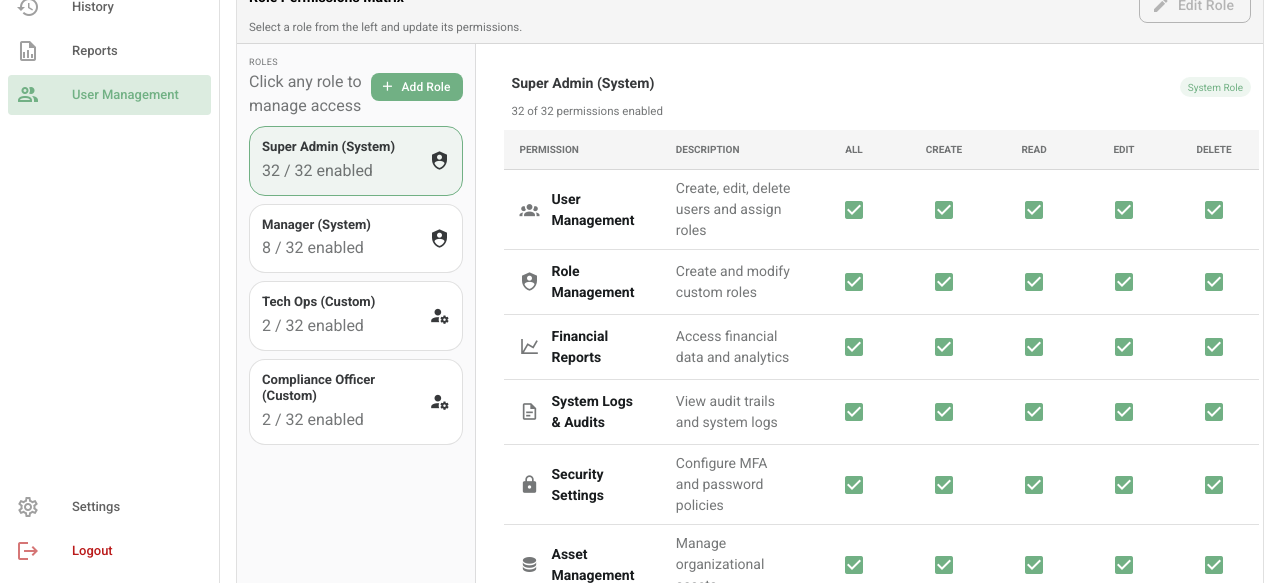
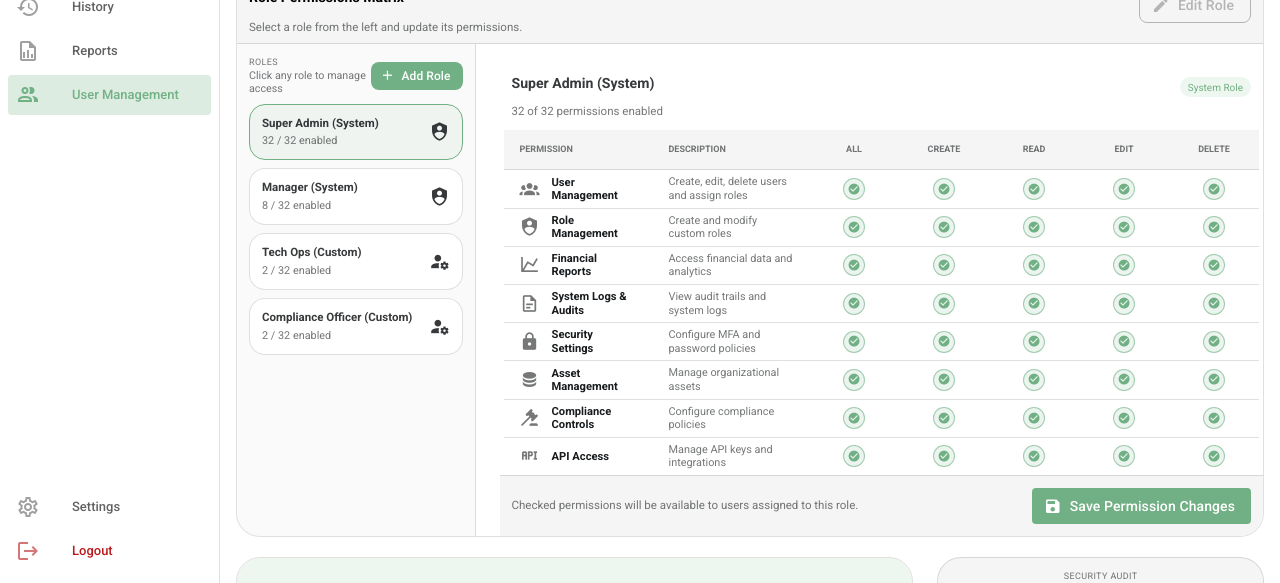
Before and after one commit to GhulamShabbir1/Asset-Management-System, a Vue app: page /users in a window 1280 px wide. Shown: the part 217-800 px from the top of the page. Built offline with nearby package versions, Linux system fonts and the light colour scheme; no server answers; sample sign-in values are in the browser's storage.

Commit message:
update styling

```diff
--- a/src/components/History/AssetListTable.vue
+++ b/src/components/History/AssetListTable.vue
@@ -5,7 +5,7 @@
       :headers="headers"
       :items="assets"
       :search="search"
-      density="comfortable"
+      density="compact"
       hover
       items-per-page="10"
       @click:row="handleRowClick"
@@ -80,16 +80,29 @@ function handleRowClick(event: Event, { item }: { item: any }) {
 
 <style scoped>
 .gap-2 { gap: 8px; }
-.item-title { font-size: 0.82rem; line-height: 1.2; }
-.item-copy { font-size: 0.76rem; line-height: 1.25; }
+.item-title { font-size: 0.72rem; line-height: 1.2; }
+.item-copy { font-size: 0.68rem; line-height: 1.25; }
+.asset-history-table :deep(.text-caption) {
+  font-size: 0.66rem !important;
+  line-height: 1.2;
+}
 .asset-history-table :deep(.v-data-table-header__content) {
-  font-size: 10px;
+  font-size: 9px;
   font-weight: 700;
   letter-spacing: 0.05em;
 }
+.asset-history-table :deep(thead th) {
+  padding-top: 6px;
+  padding-bottom: 6px;
+  min-height: 34px;
+}
 .asset-history-table :deep(tbody td) {
-  padding-top: 8px;
-  padding-bottom: 8px;
+  padding-top: 5px;
+  padding-bottom: 5px;
+}
+.asset-history-table :deep(.v-data-table-footer) {
+  padding-top: 4px;
+  padding-bottom: 4px;
 }
 .v-data-table :deep(tbody tr) { cursor: pointer; }
 .v-data-table :deep(tbody tr:hover) {
--- a/src/components/UserManagement/RoleMatrix.vue
+++ b/src/components/UserManagement/RoleMatrix.vue
@@ -22,7 +22,7 @@
             <div class="d-flex justify-space-between align-center mb-2">
               <div>
                 <div class="dashboard-kicker text-medium-emphasis">Roles</div>
-                <div class="text-caption text-medium-emphasis">Click any role to manage access</div>
+                <div class="role-panel-copy text-medium-emphasis">Click any role to manage access</div>
               </div>
               <v-btn color="primary" variant="flat" size="small" prepend-icon="mdi-plus" rounded="lg" @click="openRoleDialog()">
                 Add Role
@@ -40,7 +40,7 @@
                 <div class="d-flex align-center justify-space-between">
                   <div>
                     <div class="font-weight-bold role-item-title">{{ role.name }}</div>
-                    <div class="text-caption text-medium-emphasis mt-1">
+                    <div class="role-item-copy text-medium-emphasis mt-1">
                       {{ getEnabledPermissionCount(role.id) }} / {{ basePermissionModules.length * crudActions.length }} enabled
                     </div>
                   </div>
@@ -76,24 +76,34 @@
               </thead>
               <tbody>
                 <tr v-for="perm in currentRolePermissions" :key="perm.key">
-                  <td class="font-weight-medium py-2">
+                  <td class="font-weight-medium py-1">
                     <div class="d-flex align-center">
                       <v-icon :icon="perm.icon" size="20" class="mr-3 text-medium-emphasis"></v-icon>
-                      <span class="text-caption font-weight-bold">{{ perm.module }}</span>
+                      <span class="table-cell-title font-weight-bold">{{ perm.module }}</span>
                     </div>
                   </td>
-                  <td class="py-2 text-caption text-medium-emphasis">{{ perm.description }}</td>
-                  <td class="text-center py-2">
+                  <td class="py-1 table-cell-copy text-medium-emphasis">{{ perm.description }}</td>
+                  <td class="text-center py-1">
                     <v-checkbox
                       :model-value="isAllChecked(perm.actions)"
                       @update:model-value="toggleAllActions(perm.actions, $event)"
-                      color="primary" hide-details density="comfortable" class="permission-checkbox justify-center"
+                      color="primary"
+                      hide-details
+                      density="compact"
+                      true-icon="mdi-check-circle"
+                      false-icon="mdi-checkbox-blank-circle-outline"
+                      class="permission-checkbox justify-center"
                     ></v-checkbox>
                   </td>
-                  <td v-for="action in crudActions" :key="`${perm.key}-${action.key}`" class="text-center py-2">
+                  <td v-for="action in crudActions" :key="`${perm.key}-${action.key}`" class="text-center py-1">
                     <v-checkbox
                       v-model="perm.actions[action.key]"
-                      color="primary" hide-details density="comfortable" class="permission-checkbox justify-center"
+                      color="primary"
+                      hide-details
+                      density="compact"
+                      true-icon="mdi-check-circle"
+                      false-icon="mdi-checkbox-blank-circle-outline"
+                      class="permission-checkbox justify-center"
                     ></v-checkbox>
                   </td>
                 </tr>
@@ -115,17 +125,17 @@
 
     <v-dialog v-model="roleDialog" max-width="500px" rounded="xl">
       <v-card rounded="xl" elevation="0" border>
-        <v-card-title class="text-body-1 font-weight-bold pa-4 pb-2">
+        <v-card-title class="dialog-title font-weight-bold pa-3 pb-2">
           {{ editingRoleId ? 'Edit Custom Role' : 'Create New Custom Role' }}
         </v-card-title>
-        <v-card-text class="pa-4 pt-2">
-          <v-text-field v-model="newRoleName" label="Role Name" variant="outlined" density="comfortable" placeholder="e.g., Security Analyst" :error-messages="roleNameError" @input="validateRoleName"></v-text-field>
-          <v-textarea v-model="newRoleDescription" label="Role Description" variant="outlined" density="comfortable" rows="2"></v-textarea>
+        <v-card-text class="pa-3 pt-2">
+          <v-text-field v-model="newRoleName" class="compact-role-field" label="Role Name" variant="outlined" density="compact" placeholder="e.g., Security Analyst" :error-messages="roleNameError" @input="validateRoleName"></v-text-field>
+          <v-textarea v-model="newRoleDescription" class="compact-role-field" label="Role Description" variant="outlined" density="compact" rows="2"></v-textarea>
           <v-alert v-if="selectedRoleForMatrix === 'system-super-admin' || selectedRoleForMatrix === 'system-manager'" type="info" variant="tonal" class="mt-2">
             System roles cannot be modified. Create a custom role to define specific permissions.
           </v-alert>
         </v-card-text>
-        <v-card-actions class="pa-4 pt-0 gap-3">
+        <v-card-actions class="pa-3 pt-0 gap-3">
           <v-spacer></v-spacer>
           <v-btn variant="text" @click="closeRoleDialog">Cancel</v-btn>
           <v-btn color="primary" variant="flat" @click="saveCustomRole" :disabled="!newRoleName.trim()">
@@ -300,8 +310,79 @@ onMounted(() => loadRolePermissions())
 .role-list-item { width: 100%; border: 1px solid rgba(var(--v-border-color), var(--v-border-opacity)); border-radius: 16px; padding: 12px; background: rgb(var(--v-theme-surface)); transition: all 0.2s ease; }
 .role-list-item:hover { border-color: rgba(var(--v-theme-primary), 0.45); transform: translateY(-1px); }
 .role-list-item.active { background: rgba(var(--v-theme-primary), 0.08); border-color: rgb(var(--v-theme-primary)); }
-.role-item-title { font-size: 0.82rem; line-height: 1.2; }
+.role-panel-copy {
+  font-size: 0.67rem;
+  line-height: 1.2;
+}
+.role-item-title { font-size: 0.72rem; line-height: 1.2; }
+.role-item-copy {
+  font-size: 0.68rem;
+  line-height: 1.2;
+}
+.dialog-title {
+  font-size: 0.84rem;
+  line-height: 1.2;
+}
+.compact-role-field :deep(.v-field__input) {
+  font-size: 0.7rem;
+  line-height: 1.2;
+}
+.compact-role-field :deep(.v-field__input::placeholder) {
+  font-size: 0.68rem;
+  opacity: 0.72;
+}
+.compact-role-field :deep(.v-label.v-field-label) {
+  font-size: 0.68rem;
+}
+.compact-role-field :deep(textarea) {
+  font-size: 0.7rem;
+  line-height: 1.25;
+}
+.compact-role-field :deep(.v-field) {
+  --v-input-control-height: 34px;
+}
+.table-cell-title {
+  font-size: 0.7rem;
+  line-height: 1.2;
+}
+.table-cell-copy {
+  font-size: 0.68rem;
+  line-height: 1.25;
+}
 .compact-table :deep(th),
-.compact-table :deep(td) { padding-top: 8px; padding-bottom: 8px; }
-.permission-checkbox :deep(.v-selection-control) { justify-content: center; }
+.compact-table :deep(td) {
+  padding-top: 5px;
+  padding-bottom: 5px;
+}
+.compact-table :deep(thead th) {
+  font-size: 9px !important;
+  min-height: 34px;
+}
+.permission-checkbox :deep(.v-selection-control) {
+  min-height: 22px;
+  justify-content: center;
+}
+.permission-checkbox :deep(.v-selection-control__wrapper) {
+  width: 22px;
+  height: 22px;
+  border-radius: 50%;
+  border: 1px solid rgba(var(--v-theme-primary), 0.24);
+  background: rgba(var(--v-theme-primary), 0.04);
+  transition: all 0.18s ease;
+}
+.permission-checkbox :deep(.v-selection-control__input) {
+  width: 22px;
+  height: 22px;
+}
+.permission-checkbox :deep(.v-icon) {
+  font-size: 0.82rem;
+}
+.permission-checkbox :deep(.v-selection-control:hover .v-selection-control__wrapper) {
+  border-color: rgba(var(--v-theme-primary), 0.42);
+  background: rgba(var(--v-theme-primary), 0.08);
+}
+.permission-checkbox :deep(.v-selection-control--dirty .v-selection-control__wrapper) {
+  border-color: rgba(var(--v-theme-primary), 0.6);
+  background: rgba(var(--v-theme-primary), 0.14);
+}
 </style>
--- a/src/views/HistoryView.vue
+++ b/src/views/HistoryView.vue
@@ -11,6 +11,7 @@
       <v-row align="center" dense class="mx-n1">
         <v-col cols="12" md="4" class="px-2">
           <v-text-field
+            class="compact-filter-field"
             v-model="searchQuery"
             prepend-inner-icon="mdi-magnify"
             placeholder="Search by asset tag, name, or serial..."
@@ -23,8 +24,10 @@
         </v-col>
         <v-col cols="12" sm="6" md="3" class="px-2">
           <v-select
+            class="compact-filter-field"
             v-model="selectedStatus"
             :items="['All', 'Assigned', 'Available', 'Maintenance', 'Retired']"
+            :menu-props="{ contentClass: 'compact-select-menu' }"
             label="Filter by Status"
             variant="outlined"
             density="compact"
@@ -35,8 +38,10 @@
         </v-col>
         <v-col cols="12" sm="6" md="3" class="px-2">
           <v-select
+            class="compact-filter-field"
             v-model="selectedCategory"
             :items="['All', 'Hardware', 'Software', 'Peripherals', 'Furniture']"
+            :menu-props="{ contentClass: 'compact-select-menu' }"
             label="Filter by Category"
             variant="outlined"
             density="compact"
@@ -151,4 +156,30 @@ function openHistoryModal(asset: any) {
 .history-view { padding-block: 2px 6px; }
 .page-title { font-size: 1.2rem; line-height: 1.1; }
 .page-subtitle { font-size: 0.76rem; line-height: 1.35; }
+.compact-filter-field :deep(.v-field__input) {
+  font-size: 0.7rem;
+  line-height: 1.2;
+}
+.compact-filter-field :deep(.v-field__input::placeholder) {
+  font-size: 0.68rem;
+  opacity: 0.72;
+}
+.compact-filter-field :deep(.v-label.v-field-label) {
+  font-size: 0.68rem;
+}
+.compact-filter-field :deep(.v-field__prepend-inner .v-icon),
+.compact-filter-field :deep(.v-field__append-inner .v-icon) {
+  font-size: 0.95rem;
+}
+.compact-filter-field :deep(.v-field) {
+  --v-input-control-height: 34px;
+}
+.compact-select-menu :deep(.v-list-item) {
+  min-height: 30px;
+}
+.compact-select-menu :deep(.v-list-item-title),
+.compact-select-menu :deep(.v-list-item__content) {
+  font-size: 0.68rem;
+  line-height: 1.2;
+}
 </style>
```
Also changed, not shown: src/components/History/AssetSearch.vue (+20 -0 lines), src/components/UserManagement/UserList.vue (+49 -11 lines), src/components/modals/AssetHistoryModal.vue (+34 -12 lines).
